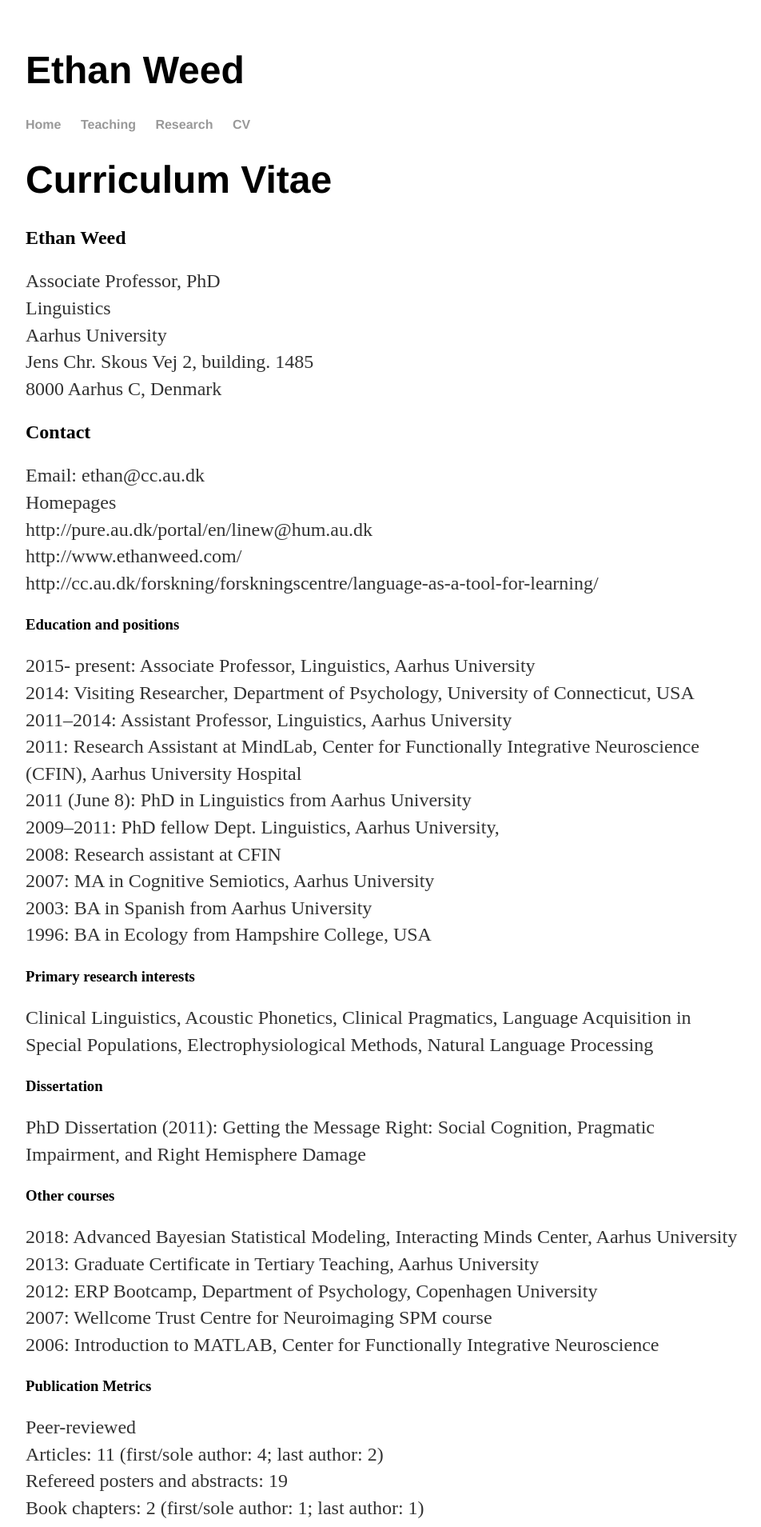
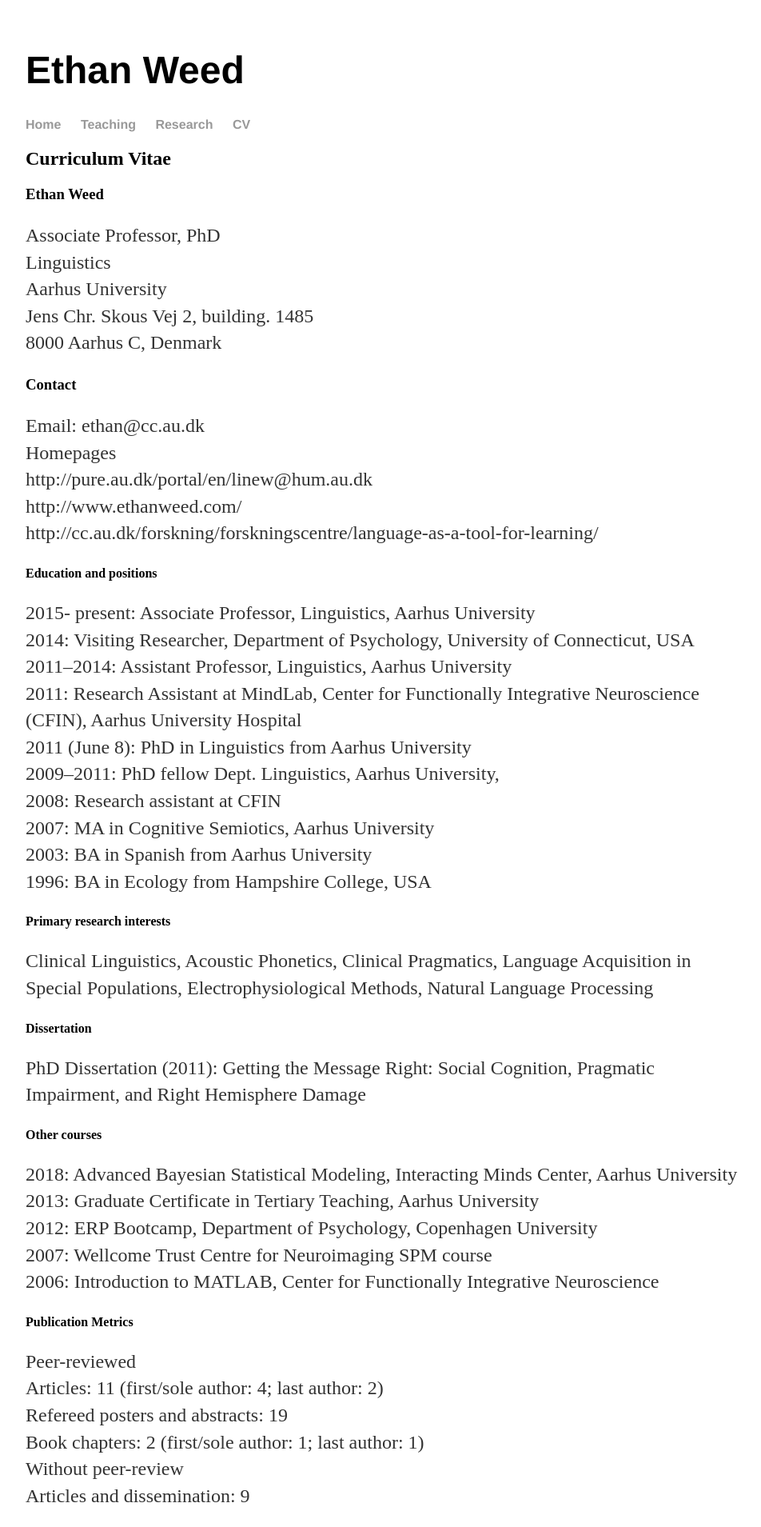
Before and after one commit to ethanweed/ethanweed.github.io, a Jekyll site: the page built from cv/index.html, in a window 1280 px wide. Shown: the top 1909 px of the page at 80% size, without its empty margins (160-1112 px from the left). Built offline with Jekyll 4.4.1, drawn with Linux system fonts in a browser that asks for light colours.

Commit message:
edited header levels

```diff
--- a/cv/index.html
+++ b/cv/index.html
@@ -3,9 +3,9 @@
 title: Ethan Weed
 ---
 
-<h1 id="curriculumvitae">Curriculum Vitae</h1>
+<h2 id="curriculumvitae">Curriculum Vitae</h2>
 
-<h2 id="ethanweed">Ethan Weed</h2>
+<h3 id="ethanweed">Ethan Weed</h3>
 
 <p>Associate Professor, PhD<br/>
 Linguistics<br/>
@@ -13,7 +13,7 @@
 Jens Chr. Skous Vej 2, building. 1485<br/>
 8000 Aarhus C, Denmark</p>
 
-<h2 id="contact">Contact</h2>
+<h3 id="contact">Contact</h3>
 
 <p>Email: ethan@cc.au.dk<br/>
 Homepages<br/>
@@ -21,7 +21,7 @@
 http://www.ethanweed.com/<br/>
 http://cc.au.dk/forskning/forskningscentre/language-as-a-tool-for-learning/</p>
 
-<h3 id="educationandpositions">Education and positions</h3>
+<h4 id="educationandpositions">Education and positions</h4>
 
 <p>2015- present: Associate Professor, Linguistics, Aarhus University<br/>
 2014: Visiting Researcher, Department of Psychology, University of Connecticut, USA<br/>
@@ -34,15 +34,15 @@
 2003: BA in Spanish from Aarhus University<br/>
 1996: BA in Ecology from Hampshire College, USA</p>
 
-<h3 id="primaryresearchinterests">Primary research interests</h3>
+<h4 id="primaryresearchinterests">Primary research interests</h4>
 
 <p>Clinical Linguistics, Acoustic Phonetics, Clinical Pragmatics, Language Acquisition in Special Populations, Electrophysiological Methods, Natural Language Processing</p>
 
-<h3 id="dissertation">Dissertation</h3>
+<h4 id="dissertation">Dissertation</h4>
 
 <p>PhD Dissertation (2011): Getting the Message Right: Social Cognition, Pragmatic Impairment, and Right Hemisphere Damage</p>
 
-<h3 id="othercourses">Other courses</h3>
+<h4 id="othercourses">Other courses</h4>
 
 <p>2018: Advanced Bayesian Statistical Modeling, Interacting Minds Center, Aarhus University <br/>
 2013: Graduate Certificate in Tertiary Teaching, Aarhus University<br/>
@@ -50,7 +50,7 @@
 2007: Wellcome Trust Centre for Neuroimaging SPM course<br/>
 2006: Introduction to MATLAB, Center for Functionally Integrative Neuroscience</p>
 
-<h3 id="publicationmetrics">Publication Metrics</h3>
+<h4 id="publicationmetrics">Publication Metrics</h4>
 
 <p>Peer-reviewed<br/>
 Articles: 11 (first/sole author: 4; last author: 2)<br/>
@@ -62,7 +62,7 @@
 <p>Citations: 328 (google scholar April 26, 2018)<br/>
 H-index: 7 (google scholar April 26, 2018)</p>
 
-<h3 id="supervision">Supervision</h3>
+<h4 id="supervision">Supervision</h4>
 
 <h4 id="phd">PhD</h4>
 
@@ -72,7 +72,7 @@
 
 <p>Supervisor on 22 master theses</p>
 
-<h3 id="teaching">Teaching</h3>
+<h4 id="teaching">Teaching</h4>
 
 <h4 id="malevel">MA level</h4>
 
@@ -96,23 +96,23 @@
 Studium Generale (Introduction to Philosophy of Science): 2015<br/>
 Text Analysis: 2018</p>
 
-<h3 id="dissemination">Dissemination</h3>
+<h4 id="dissemination">Dissemination</h4>
 
 <p>Over 20 invited talks at e.g. DuPont Nutrition and Health, Novozymes A/S, the Danish Organization of Speech Language Pathologists (FTHF), and Chinese Academy of Sciences</p>
 
-<h3 id="managementandadministration">Management and Administration</h3>
+<h4 id="managementandadministration">Management and Administration</h4>
 
 <p>2018: Center Leader, Language as a Tool for Learning Center, AU<br/>
 2018: Study Board Representative, Department of Language, Cognitive Science and Semitics, AU<br/>
 2018: Study Coordinator, Linguistics<br/>
 2018: Internship Coordinator, Linguistics</p>
 
-<h3 id="researchgrants">Research Grants</h3>
+<h4 id="researchgrants">Research Grants</h4>
 
 <p>2013&#8211;2018: Interacting Minds small grants for projects: “Music, Voice, and Auditory Brainstem Response” “Hearing What You’re Thinking” “Clinical Voices” “How well do cloze tests really test reading comprehension in Danish higher-education students?”<br/>
 2018: AU Funding for Language as a Tool for Learning Center</p>
 
-<h3 id="reviewing">Reviewing</h3>
+<h4 id="reviewing">Reviewing</h4>
 
 <p>Grant reviewing<br/>
 2012: Israel Science Foundation (ISF)<br/>
@@ -129,7 +129,7 @@
 Proc. Nat. Acad. Sci (PNAS)<br/>
 Psychology of Language and Communication </p>
 
-<h3 id="peer-reviewedarticles">Peer-reviewed articles</h3>
+<h4 id="peer-reviewedarticles">Peer-reviewed articles</h4>
 
 <p>Fusaroli, R., Weed, E., Naigles, L. &amp; Fein, D. (in review) Hearing me hearing you: Reciprocal effects between child and parent language in autism and typical development<br/>
 Kizach, J., Christensen, K. R., &amp; Weed, E. (2016). A verbal illusion: Now in three languages. Journal of psycholinguistic research, 45(3), 753&#8211;768.<br/>
@@ -143,13 +143,13 @@
 Wallentin, M., Weed, E., Østergaard, L., Mouridsen, K., &amp; Roepstorff, A. (2008). Accessing the mental space — spatial working memory processes for language and vision overlap in precuneus. Human Brain Mapping, 29(5), 524&#8211;532.<br/>
 Weed, E. (2008). Looking for Beauty in the Brain. Estetika: The Central European Journal of Aesthetics, 45(1), 5&#8211;23.</p>
 
-<h3 id="bookchapters">Book chapters</h3>
+<h4 id="bookchapters">Book chapters</h4>
 
 <p>Weed, E. (2013). Is there an irony center in the brain?. In Ironistik (pp. 79&#8211;83). Publizon.</p>
 
 <p>Tylén, K., Bjørndahl, J. S., &amp; Weed, E. (2011). Actualizing semiotic affordances in a material world. Benjamins Current Topics, 81.</p>
 
-<h3 id="publicationswithoutpeer-review">Publications without peer-review</h3>
+<h4 id="publicationswithoutpeer-review">Publications without peer-review</h4>
 
 <p>Sørensen, L. L., Claumarch, I. E. R., &amp; Weed, E. (2017). Testning af alment ordforråd hos danske universitetsstuderende: et normeringsstudie. Dansk Audiologopaedi, 53(1), 10&#8211;15.<br/>
 Weed, E., &amp; Fusaroli, R. (2015). Modeling parent-child dyads in the linguistic development of children with and without ASD. In Autism@Aarhus 2015 Symposium: 4Th Anniversary Meeting.</p>
@@ -168,11 +168,11 @@
 
 <p>Weed, E. (2007). Bits and pieces: perception, cognition, and language in patients with damage to the right cerebral hemisphere. In Language in cognition, cognition in language, Aarhus University</p>
 
-<h3 id="monographs">Monographs</h3>
+<h4 id="monographs">Monographs</h4>
 
 <p>Weed, E. (2011). Getting the Message Right: Social Cognition, Pragmatic Impairment, and Right Hemisphere Damage (Doctoral dissertation, Aarhus Universitet).</p>
 
-<h3 id="refereedpostersandabstracts">Refereed posters and abstracts</h3>
+<h4 id="refereedpostersandabstracts">Refereed posters and abstracts</h4>
 
 <p>Fusaroli, R., Lambrechts, A., Weed, E., Maras, K., Yarrow, K., Bowler, D., &amp; Gaigg, S. (2017). Social impairment in conversation: disfluency and compensatory mechanisms. In International Meeting for Autism Research.</p>
 
--- a/teaching/index.html
+++ b/teaching/index.html
@@ -3,7 +3,7 @@
 title: Teaching
 ---
 
-<h1>Teaching</h1>
+<h2>Teaching</h2>
 <p>Autumn 2018. </p>
 
 <p>Spring 2017. </p>
```
Also changed, not shown: research/index.html (+5 -5 lines), 1 other file.
